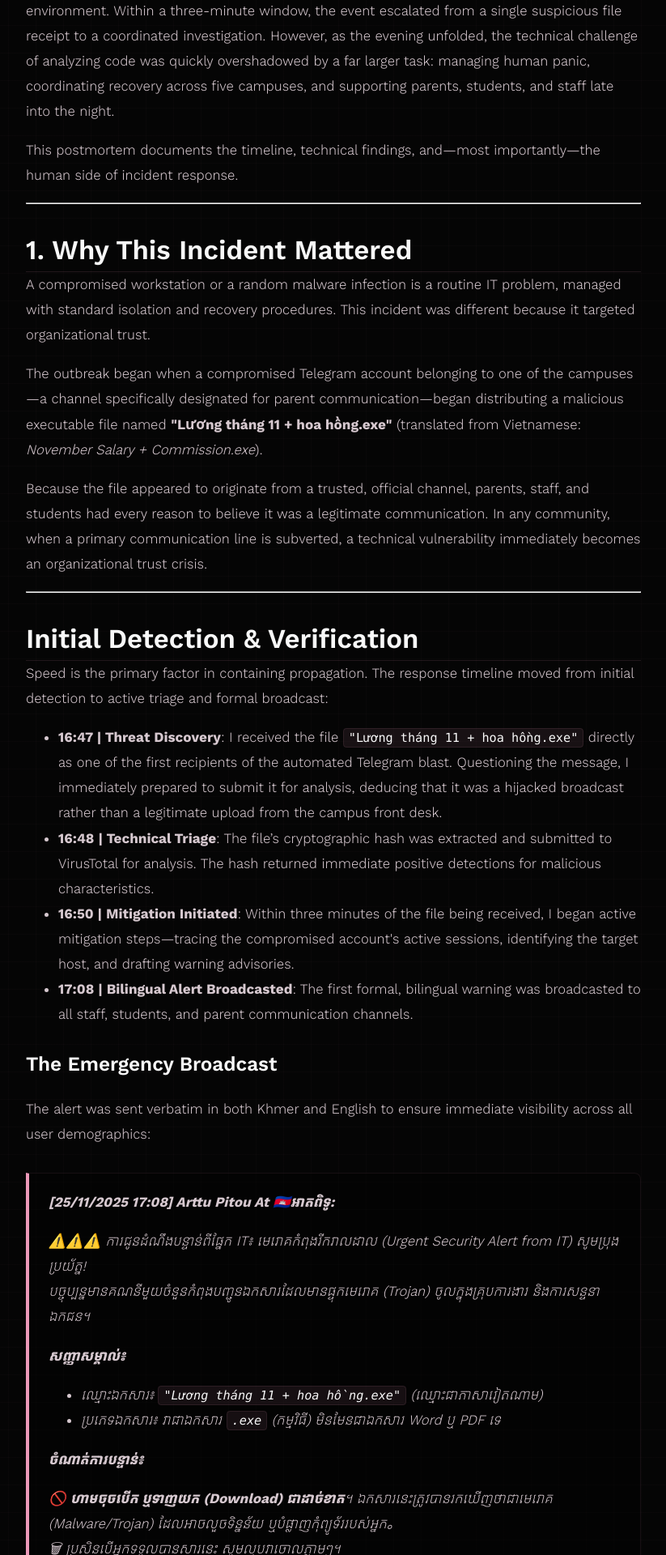
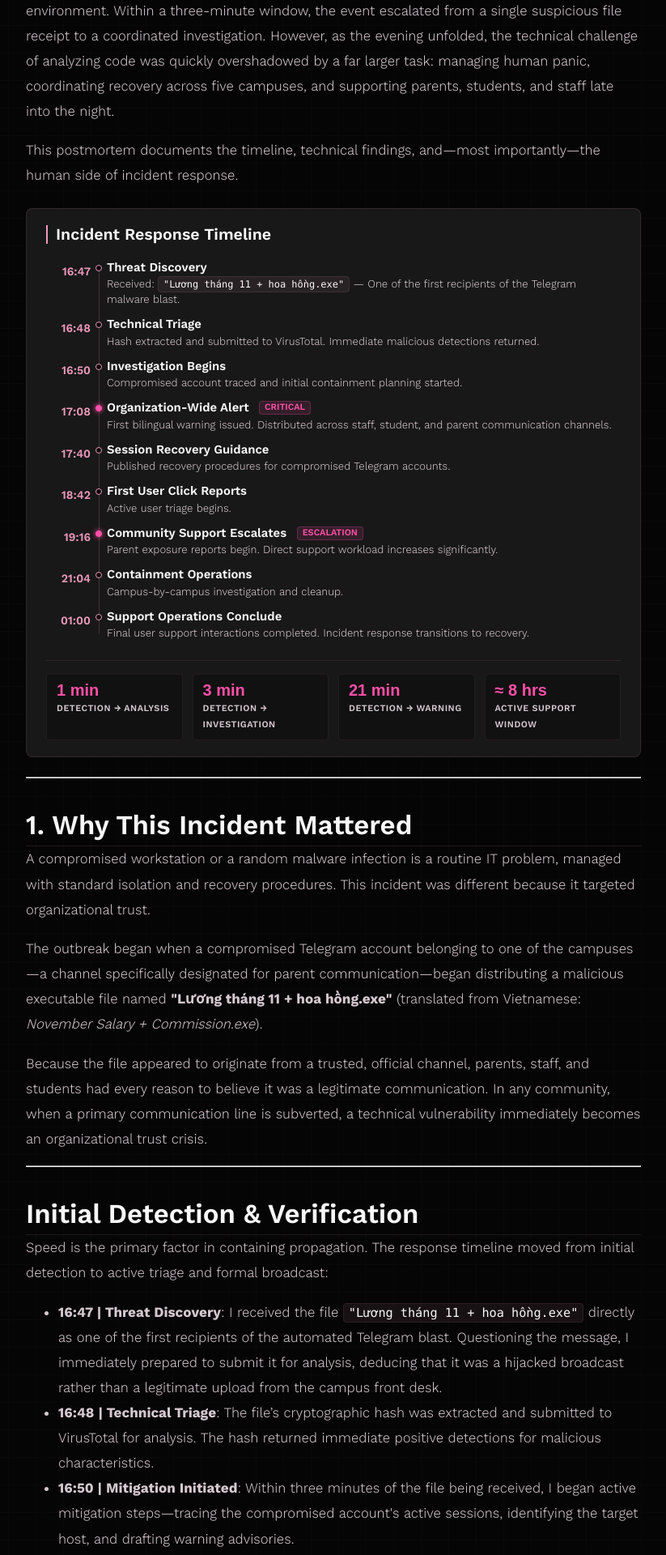
Before and after one commit to R2Pitou/R2Pitou, a Jekyll site: the page built from articles/security/salary-day-trojan/index.html, in a window 1280 px wide. Shown: the part 955-2875 px from the top of the page at 81% size, without its empty margins (228-1051 px from the left). Built offline with Jekyll 4.4.1, drawn with Linux system fonts in a browser that asks for light colours; some of the changed text lies outside the part shown.

Commit message:
feat(security): relocate and slim down incident timeline component

```diff
--- a/articles/security/salary-day-trojan/index.html
+++ b/articles/security/salary-day-trojan/index.html
@@ -18,42 +18,43 @@ permalink: /security/salary-day-trojan/
 <style>
   /* Custom Timeline Component styling */
   .incident-timeline-section {
-    margin: 40px 0;
-    padding: 30px;
+    margin: 24px 0;
+    padding: 20px 24px;
     background: var(--panel-strong);
     border: 1px solid rgba(236, 153, 185, 0.12);
     border-radius: 8px;
   }
 
-  .incident-timeline-section h2 {
+  .incident-timeline-section h3 {
     margin-top: 0;
-    margin-bottom: 30px;
-    border-left: 3px solid var(--pink);
-    padding-left: 12px;
-    font-size: 1.5rem;
+    margin-bottom: 20px;
+    font-size: 1.25rem;
+    color: var(--white);
+    border-left: 2px solid var(--pink);
+    padding-left: 10px;
   }
 
   .incident-timeline {
     position: relative;
-    margin-bottom: 40px;
+    margin-bottom: 24px;
   }
 
   /* Vertical line */
   .incident-timeline::before {
     content: "";
     position: absolute;
-    top: 15px;
-    bottom: 15px;
-    left: 95px;
-    width: 2px;
-    background: linear-gradient(to bottom, var(--pink) 0%, rgba(236, 153, 185, 0.1) 100%);
+    top: 8px;
+    bottom: 8px;
+    left: 65px;
+    width: 1px;
+    background: rgba(236, 153, 185, 0.2);
   }
 
   .timeline-item {
     display: grid;
-    grid-template-columns: 80px 32px 1fr;
+    grid-template-columns: 55px 20px 1fr;
     align-items: start;
-    margin-bottom: 24px;
+    margin-bottom: 12px;
   }
 
   .timeline-item:last-child {
@@ -65,25 +66,24 @@ permalink: /security/salary-day-trojan/
     font-family: "Outfit", "Kantumruy Pro", sans-serif;
     font-weight: 600;
     color: var(--pink);
-    font-size: 1.1rem;
-    padding-top: 12px;
+    font-size: 0.9rem;
+    padding-top: 2px;
   }
 
   .timeline-marker-container {
     display: flex;
     justify-content: center;
     align-items: center;
-    height: 48px;
+    height: 20px;
   }
 
   .timeline-marker {
-    width: 12px;
-    height: 12px;
+    width: 8px;
+    height: 8px;
     border-radius: 50%;
     background: var(--black);
-    border: 2px solid var(--pink);
+    border: 1.5px solid var(--pink);
     z-index: 2;
-    box-shadow: 0 0 6px rgba(236, 153, 185, 0.6);
     transition: transform 0.2s ease, background-color 0.2s ease, border-color 0.2s ease;
   }
 
@@ -91,83 +91,81 @@ permalink: /security/salary-day-trojan/
     transform: scale(1.3);
     background: var(--pink-hot);
     border-color: var(--white);
-    box-shadow: 0 0 10px var(--pink-hot);
+    box-shadow: 0 0 8px var(--pink-hot);
   }
 
-  .timeline-card {
-    background: var(--panel);
-    border: 1px solid rgba(236, 153, 185, 0.12);
-    border-radius: 6px;
-    padding: 16px 20px;
-    transition: border-color 0.2s ease, box-shadow 0.2s ease, transform 0.2s ease;
+  .timeline-item.highlight .timeline-marker {
+    background: var(--pink-hot);
+    border-color: var(--pink-hot);
+    box-shadow: 0 0 6px var(--pink-hot);
   }
 
-  .timeline-card:hover {
-    border-color: rgba(236, 153, 185, 0.4);
-    box-shadow: 0 4px 15px rgba(236, 153, 185, 0.05);
-    transform: translateY(-1px);
-  }
-
-  .timeline-card-highlight {
-    background: #180d13;
-    border-color: rgba(236, 153, 185, 0.25);
-  }
-
-  .timeline-card-highlight:hover {
-    border-color: var(--pink);
+  .timeline-content {
+    padding-top: 1px;
   }
 
   .timeline-title {
-    margin: 0 0 8px 0;
-    font-size: 1.15rem;
+    margin: 0 0 2px 0;
+    font-size: 0.95rem;
     font-weight: 600;
     color: var(--white);
   }
 
-  .timeline-detail {
-    margin: 0 0 6px 0;
-    font-size: 0.95rem;
-    color: var(--muted);
+  .timeline-title .badge {
+    display: inline-block;
+    font-size: 0.7rem;
+    padding: 1px 6px;
+    background: rgba(255, 79, 168, 0.12);
+    color: var(--pink-hot);
+    border: 1px solid rgba(255, 79, 168, 0.25);
+    border-radius: 4px;
+    margin-left: 8px;
+    font-weight: 600;
+    text-transform: uppercase;
+    vertical-align: middle;
   }
 
   .timeline-desc {
     margin: 0;
-    font-size: 0.95rem;
-    color: rgba(248, 248, 248, 0.85);
+    font-size: 0.85rem;
+    color: var(--muted);
+    line-height: 1.4;
   }
 
   /* Metrics Callout Panel */
   .timeline-metrics {
-    display: grid;
-    grid-template-columns: repeat(4, 1fr);
-    gap: 16px;
-    border-top: 1px solid rgba(236, 153, 185, 0.15);
-    padding-top: 24px;
+    display: flex;
+    justify-content: space-between;
+    gap: 12px;
+    border-top: 1px solid rgba(236, 153, 185, 0.1);
+    padding-top: 16px;
   }
 
   .metric-card {
+    flex: 1;
     background: var(--panel);
-    border: 1px solid rgba(236, 153, 185, 0.1);
-    border-radius: 6px;
-    padding: 16px;
-    text-align: center;
+    border: 1px solid rgba(236, 153, 185, 0.08);
+    border-radius: 4px;
+    padding: 8px 12px;
+    text-align: left;
     transition: border-color 0.2s ease;
   }
 
   .metric-card:hover {
-    border-color: rgba(236, 153, 185, 0.25);
+    border-color: rgba(236, 153, 185, 0.2);
   }
 
   .metric-val {
-    font-family: "Outfit", "Kantumruy Pro", sans-serif;
-    font-size: 1.6rem;
+    font-family: "Outfit", sans-serif;
+    font-size: 1.25rem;
     font-weight: 700;
     color: var(--pink-hot);
-    margin-bottom: 4px;
+    line-height: 1.1;
+    margin-bottom: 2px;
   }
 
   .metric-label {
-    font-size: 0.8rem;
+    font-size: 0.7rem;
     color: var(--muted);
     text-transform: uppercase;
     letter-spacing: 0.5px;
@@ -175,51 +173,19 @@ permalink: /security/salary-day-trojan/
   }
 
   /* Responsive styles */
-  @media (max-width: 768px) {
-    .incident-timeline-section {
-      padding: 20px 16px;
+  @media (max-width: 600px) {
+    .timeline-metrics {
+      flex-wrap: wrap;
     }
 
-    .incident-timeline::before {
-      left: 15px;
-    }
-
-    .timeline-item {
-      grid-template-columns: 32px 1fr;
-      gap: 8px;
-      margin-bottom: 20px;
-    }
-
-    .timeline-time {
-      grid-column: 2;
-      text-align: left;
-      padding-top: 0;
-      margin-bottom: 4px;
-      font-size: 1rem;
-    }
-
-    .timeline-marker-container {
-      grid-column: 1;
-      grid-row: 1 / 3;
-      height: 32px;
-      justify-content: flex-start;
-      padding-left: 9px;
-    }
-
-    .timeline-card {
-      grid-column: 2;
-      padding: 12px 16px;
-    }
-
-    .timeline-metrics {
-      grid-template-columns: repeat(2, 1fr);
-      gap: 12px;
+    .metric-card {
+      flex: 1 1 calc(50% - 8px);
     }
   }
 
-  @media (max-width: 480px) {
-    .timeline-metrics {
-      grid-template-columns: 1fr;
+  @media (max-width: 400px) {
+    .metric-card {
+      flex: 1 1 100%;
     }
   }
 </style>
@@ -228,6 +194,132 @@ permalink: /security/salary-day-trojan/
   <p>On November 25, 2025, an active malware outbreak disrupted the multi-campus educational environment. Within a three-minute window, the event escalated from a single suspicious file receipt to a coordinated investigation. However, as the evening unfolded, the technical challenge of analyzing code was quickly overshadowed by a far larger task: managing human panic, coordinating recovery across five campuses, and supporting parents, students, and staff late into the night.</p>
 
   <p>This postmortem documents the timeline, technical findings, and—most importantly—the human side of incident response.</p>
+
+  <section class="incident-timeline-section">
+    <h3>Incident Response Timeline</h3>
+
+    <div class="incident-timeline">
+
+      <div class="timeline-item">
+        <div class="timeline-time">16:47</div>
+        <div class="timeline-marker-container">
+          <div class="timeline-marker"></div>
+        </div>
+        <div class="timeline-content">
+          <h4 class="timeline-title">Threat Discovery</h4>
+          <p class="timeline-desc">Received: <code>"Lương tháng 11 + hoa hồng.exe"</code> &mdash; One of the first recipients of the Telegram malware blast.</p>
+        </div>
+      </div>
+
+      <div class="timeline-item">
+        <div class="timeline-time">16:48</div>
+        <div class="timeline-marker-container">
+          <div class="timeline-marker"></div>
+        </div>
+        <div class="timeline-content">
+          <h4 class="timeline-title">Technical Triage</h4>
+          <p class="timeline-desc">Hash extracted and submitted to VirusTotal. Immediate malicious detections returned.</p>
+        </div>
+      </div>
+
+      <div class="timeline-item">
+        <div class="timeline-time">16:50</div>
+        <div class="timeline-marker-container">
+          <div class="timeline-marker"></div>
+        </div>
+        <div class="timeline-content">
+          <h4 class="timeline-title">Investigation Begins</h4>
+          <p class="timeline-desc">Compromised account traced and initial containment planning started.</p>
+        </div>
+      </div>
+
+      <div class="timeline-item highlight">
+        <div class="timeline-time">17:08</div>
+        <div class="timeline-marker-container">
+          <div class="timeline-marker"></div>
+        </div>
+        <div class="timeline-content">
+          <h4 class="timeline-title">Organization-Wide Alert <span class="badge">Critical</span></h4>
+          <p class="timeline-desc">First bilingual warning issued. Distributed across staff, student, and parent communication channels.</p>
+        </div>
+      </div>
+
+      <div class="timeline-item">
+        <div class="timeline-time">17:40</div>
+        <div class="timeline-marker-container">
+          <div class="timeline-marker"></div>
+        </div>
+        <div class="timeline-content">
+          <h4 class="timeline-title">Session Recovery Guidance</h4>
+          <p class="timeline-desc">Published recovery procedures for compromised Telegram accounts.</p>
+        </div>
+      </div>
+
+      <div class="timeline-item">
+        <div class="timeline-time">18:42</div>
+        <div class="timeline-marker-container">
+          <div class="timeline-marker"></div>
+        </div>
+        <div class="timeline-content">
+          <h4 class="timeline-title">First User Click Reports</h4>
+          <p class="timeline-desc">Active user triage begins.</p>
+        </div>
+      </div>
+
+      <div class="timeline-item highlight">
+        <div class="timeline-time">19:16</div>
+        <div class="timeline-marker-container">
+          <div class="timeline-marker"></div>
+        </div>
+        <div class="timeline-content">
+          <h4 class="timeline-title">Community Support Escalates <span class="badge">Escalation</span></h4>
+          <p class="timeline-desc">Parent exposure reports begin. Direct support workload increases significantly.</p>
+        </div>
+      </div>
+
+      <div class="timeline-item">
+        <div class="timeline-time">21:04</div>
+        <div class="timeline-marker-container">
+          <div class="timeline-marker"></div>
+        </div>
+        <div class="timeline-content">
+          <h4 class="timeline-title">Containment Operations</h4>
+          <p class="timeline-desc">Campus-by-campus investigation and cleanup.</p>
+        </div>
+      </div>
+
+      <div class="timeline-item">
+        <div class="timeline-time">01:00</div>
+        <div class="timeline-marker-container">
+          <div class="timeline-marker"></div>
+        </div>
+        <div class="timeline-content">
+          <h4 class="timeline-title">Support Operations Conclude</h4>
+          <p class="timeline-desc">Final user support interactions completed. Incident response transitions to recovery.</p>
+        </div>
+      </div>
+
+    </div>
+
+    <div class="timeline-metrics">
+      <div class="metric-card">
+        <div class="metric-val">1 min</div>
+        <div class="metric-label">Detection &rarr; Analysis</div>
+      </div>
+      <div class="metric-card">
+        <div class="metric-val">3 min</div>
+        <div class="metric-label">Detection &rarr; Investigation</div>
+      </div>
+      <div class="metric-card">
+        <div class="metric-val">21 min</div>
+        <div class="metric-label">Detection &rarr; Warning</div>
+      </div>
+      <div class="metric-card">
+        <div class="metric-val">&approx; 8 hrs</div>
+        <div class="metric-label">Active Support Window</div>
+      </div>
+    </div>
+  </section>
 
   <hr>
 
@@ -305,138 +397,6 @@ permalink: /security/salary-day-trojan/
       <img src="/articles/security/salary-day-trojan/telegram-outbreak.png" alt="Initial Telegram distribution showing the malicious payload sent from a trusted parent communication channel">
       <figcaption>Figure 1: The malicious payload "Lương tháng 11 + hoa hồng.exe" as distributed via a hijacked campus Telegram account.</figcaption>
     </figure>
-  </section>
-
-  <section class="incident-timeline-section">
-    <h2>Incident Response Timeline</h2>
-
-    <div class="incident-timeline">
-
-      <div class="timeline-item">
-        <div class="timeline-time">16:47</div>
-        <div class="timeline-marker-container">
-          <div class="timeline-marker"></div>
-        </div>
-        <div class="timeline-card">
-          <h3 class="timeline-title">Threat Discovery</h3>
-          <p class="timeline-detail"><strong>Received:</strong> <code>"Lương tháng 11 + hoa hồng.exe"</code></p>
-          <p class="timeline-desc">One of the first recipients of the Telegram malware blast.</p>
-        </div>
-      </div>
-
-      <div class="timeline-item">
-        <div class="timeline-time">16:48</div>
-        <div class="timeline-marker-container">
-          <div class="timeline-marker"></div>
-        </div>
-        <div class="timeline-card">
-          <h3 class="timeline-title">Technical Triage</h3>
-          <p class="timeline-detail"><strong>Hash extracted.</strong> Submitted to VirusTotal.</p>
-          <p class="timeline-desc">Immediate malicious detections returned.</p>
-        </div>
-      </div>
-
-      <div class="timeline-item">
-        <div class="timeline-time">16:50</div>
-        <div class="timeline-marker-container">
-          <div class="timeline-marker"></div>
-        </div>
-        <div class="timeline-card">
-          <h3 class="timeline-title">Investigation Begins</h3>
-          <p class="timeline-detail"><strong>Compromised account traced.</strong></p>
-          <p class="timeline-desc">Initial containment planning started.</p>
-        </div>
-      </div>
-
-      <div class="timeline-item">
-        <div class="timeline-time">17:08</div>
-        <div class="timeline-marker-container">
-          <div class="timeline-marker"></div>
-        </div>
-        <div class="timeline-card timeline-card-highlight">
-          <h3 class="timeline-title">Organization-Wide Alert</h3>
-          <p class="timeline-detail"><strong>First bilingual warning issued.</strong></p>
-          <p class="timeline-desc">Distributed across staff, student, and parent communication channels.</p>
-        </div>
-      </div>
-
-      <div class="timeline-item">
-        <div class="timeline-time">17:40</div>
-        <div class="timeline-marker-container">
-          <div class="timeline-marker"></div>
-        </div>
-        <div class="timeline-card">
-          <h3 class="timeline-title">Session Recovery Guidance</h3>
-          <p class="timeline-desc">Published recovery procedures for compromised Telegram accounts.</p>
-        </div>
-      </div>
-
-      <div class="timeline-item">
-        <div class="timeline-time">18:42</div>
-        <div class="timeline-marker-container">
-          <div class="timeline-marker"></div>
-        </div>
-        <div class="timeline-card">
-          <h3 class="timeline-title">First User Click Reports</h3>
-          <p class="timeline-desc">Active user triage begins.</p>
-        </div>
-      </div>
-
-      <div class="timeline-item">
-        <div class="timeline-time">19:16</div>
-        <div class="timeline-marker-container">
-          <div class="timeline-marker"></div>
-        </div>
-        <div class="timeline-card timeline-card-highlight">
-          <h3 class="timeline-title">Community Support Escalates</h3>
-          <p class="timeline-detail"><strong>Parent exposure reports begin.</strong></p>
-          <p class="timeline-desc">Direct support workload increases significantly.</p>
-        </div>
-      </div>
-
-      <div class="timeline-item">
-        <div class="timeline-time">21:04</div>
-        <div class="timeline-marker-container">
-          <div class="timeline-marker"></div>
-        </div>
-        <div class="timeline-card">
-          <h3 class="timeline-title">Containment Operations</h3>
-          <p class="timeline-desc">Campus-by-campus investigation and cleanup.</p>
-        </div>
-      </div>
-
-      <div class="timeline-item">
-        <div class="timeline-time">01:00</div>
-        <div class="timeline-marker-container">
-          <div class="timeline-marker"></div>
-        </div>
-        <div class="timeline-card">
-          <h3 class="timeline-title">Support Operations Conclude</h3>
-          <p class="timeline-detail"><strong>Final user support interactions completed.</strong></p>
-          <p class="timeline-desc">Incident response transitions to recovery.</p>
-        </div>
-      </div>
-
-    </div>
-
-    <div class="timeline-metrics">
-      <div class="metric-card">
-        <div class="metric-val">1 min</div>
-        <div class="metric-label">Detection &rarr; Analysis</div>
-      </div>
-      <div class="metric-card">
-        <div class="metric-val">3 min</div>
-        <div class="metric-label">Detection &rarr; Investigation</div>
-      </div>
-      <div class="metric-card">
-        <div class="metric-val">21 min</div>
-        <div class="metric-label">Detection &rarr; Warning</div>
-      </div>
-      <div class="metric-card">
-        <div class="metric-val">&approx; 8 hrs</div>
-        <div class="metric-label">Active Support Window</div>
-      </div>
-    </div>
   </section>
 
   <hr>
```
